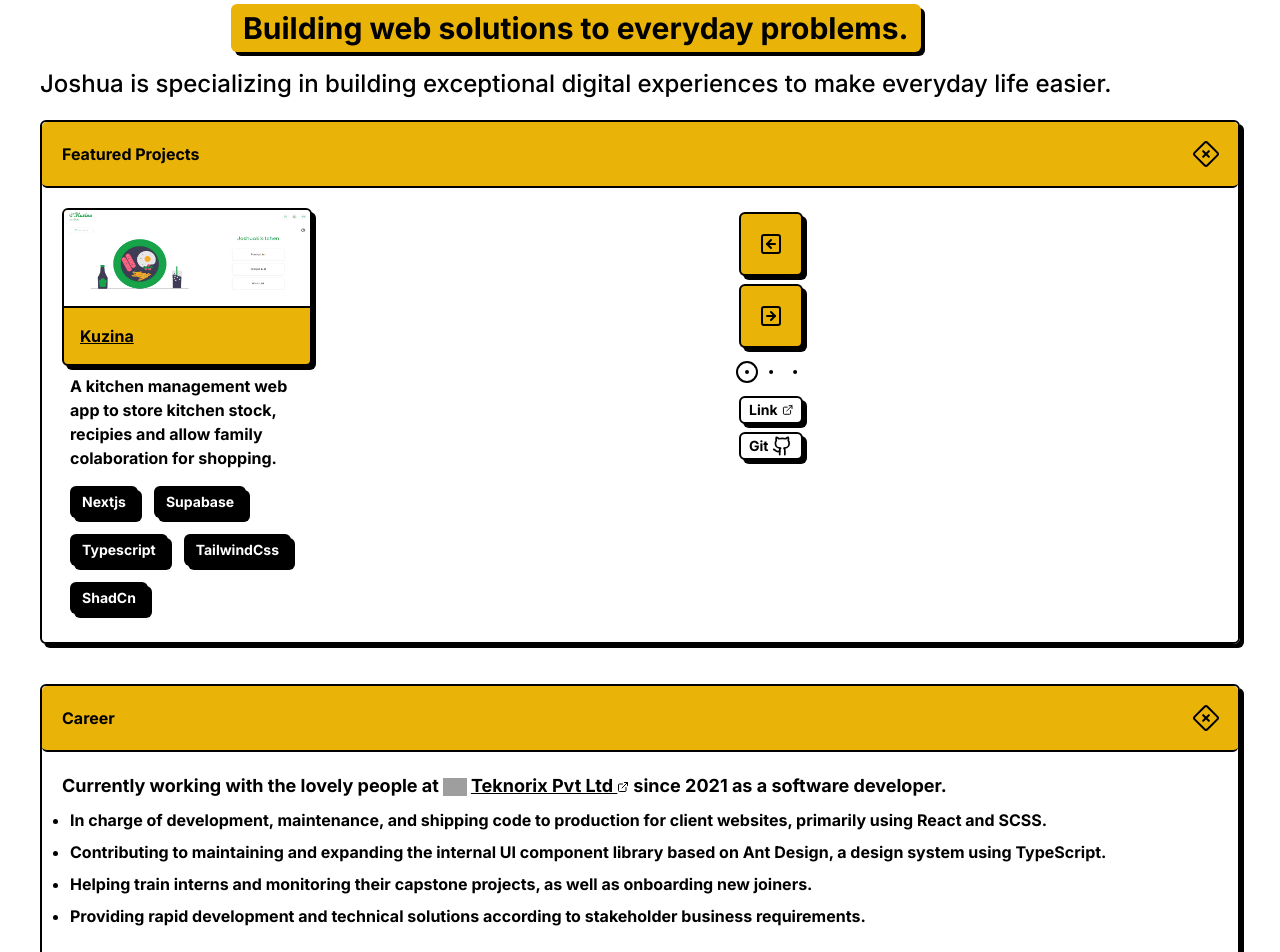
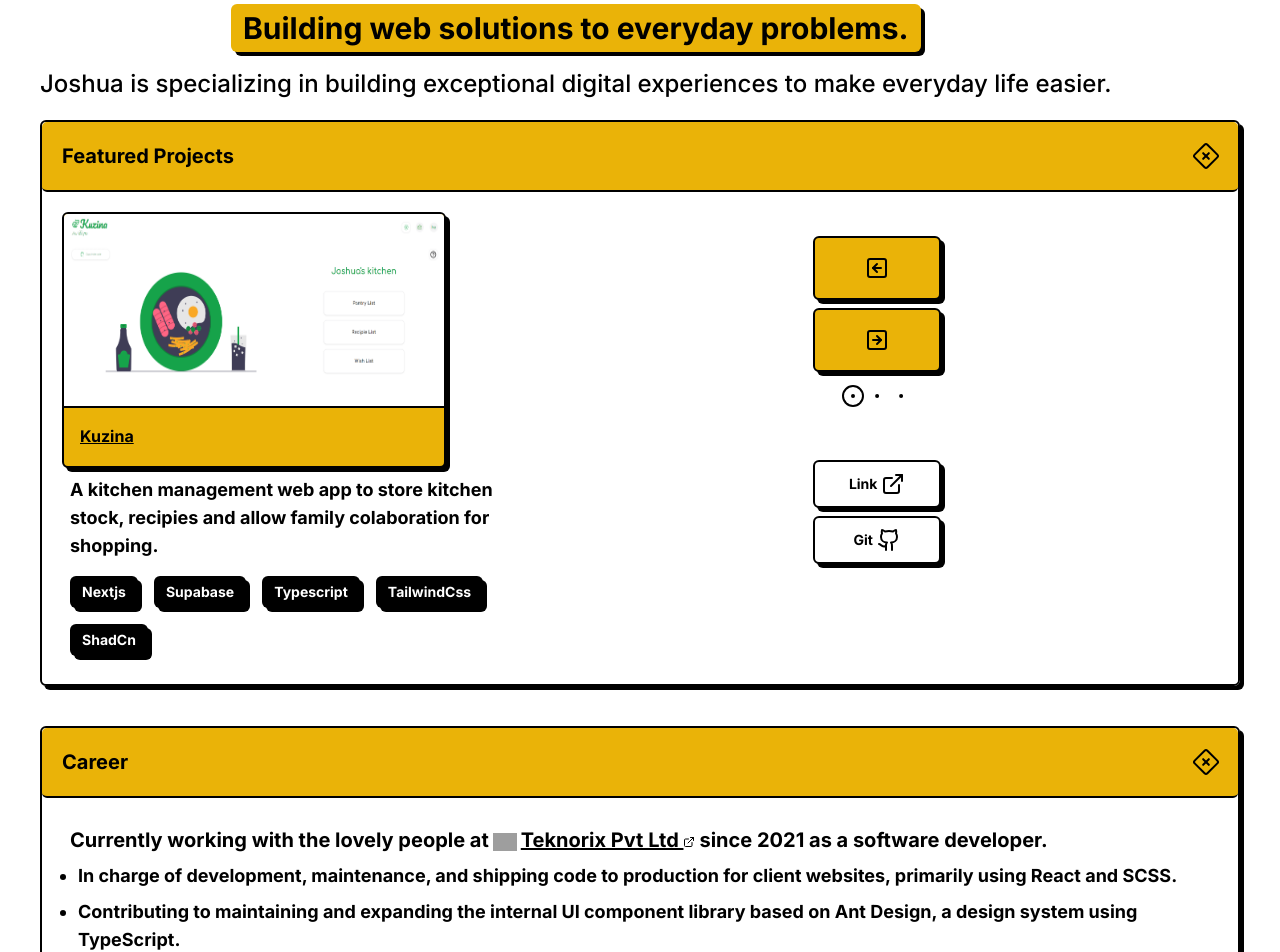
Before and after one commit to Joshuajrodrigues/dev-portfolio, a Next.js app: page / in a window 1280 px wide. Shown: the part 360-1312 px from the top of the page. Built offline with nearby package versions, Linux system fonts and the light colour scheme; grey boxes are pictures that could not be loaded.

Commit message:
md responsive ness done

```diff
--- a/components/about.tsx
+++ b/components/about.tsx
@@ -6,8 +6,8 @@
 
 const About = () => {
   return (
-    <div>
-      <section className="w-full flex flex-wrap">
+    <div className="md:p-2 md:text-lg">
+      <section className="w-full flex flex-wrap ">
         <ul className="list-disc p-2">
           <li className="mb-2">🎓Completed computer engineering in 2021.</li>
           <li className="mb-2">
--- a/components/accordian.tsx
+++ b/components/accordian.tsx
@@ -35,7 +35,7 @@
         role="button"
         aria-expanded={showContent}
         style={{ borderBottom: showContent ? "solid 2px" : "0px" }}
-        className={`flex w-full items-center justify-between rounded-[5px] border-black ${theme} p-5 font-bold`}
+        className={`flex w-full md:text-xl font-bold items-center justify-between rounded-[5px] border-black ${theme} p-5 font-bold`}
         onClick={() => {
           setShowContent(!showContent);
         }}
--- a/components/career.tsx
+++ b/components/career.tsx
@@ -5,10 +5,10 @@
 const Career = () => {
   return (
     <div>
-      <section className="w-full flex flex-wrap">
+      <section className="w-full flex flex-wrap md:p-2">
         <p>
           <a
-            className="text-lg"
+            className="text-lg md:text-xl"
             href="https://www.teknorix.com/"
             target="_blank"
           >
@@ -27,7 +27,7 @@
             </span>
           </a>
         </p>
-        <div>
+        <div className=" md:text-lg  ">
           <ul className="list-disc p-2">
             <li className="mb-2">
               In charge of development, maintenance, and shipping code to
--- a/components/contact.tsx
+++ b/components/contact.tsx
@@ -2,7 +2,7 @@
 
 const Contact = () => {
   return (
-    <div className="flex flex-col justify-start ">
+    <div className="flex flex-col justify-start md:text-lg md:p-2 ">
       <a
         className="flex items-center p-2"
         target="_blank"
--- a/components/projectCard.tsx
+++ b/components/projectCard.tsx
@@ -24,10 +24,10 @@
   return (
     <>
       <figure
-        className={`w-[250px] overflow-hidden rounded-md border-2 border-black ${theme} font-bold shadow-[4px_4px_0px_0px_rgba(0,0,0,1)]`}
+        className={`w-[250px] md:w-96 md:h-64 overflow-hidden rounded-md border-2 border-black ${theme} font-bold shadow-[4px_4px_0px_0px_rgba(0,0,0,1)]`}
       >
         <Image
-          className="w-full h-24 "
+          className="w-full h-24 md:h-48 "
           width={1000}
           height={1000}
           src={imageUrl}
@@ -39,7 +39,7 @@
           </Link>
         </figcaption>
       </figure>
-      <p className="w-full m-2">{description}</p>
+      <p className="w-full m-2 md:text-lg">{description}</p>
     </>
   );
 }
--- a/components/projectLinks.tsx
+++ b/components/projectLinks.tsx
@@ -3,11 +3,11 @@
 
 const ProjectLink = ({ visit, code }: { visit: string; code: string }) => {
   return (
-    <div className="flex flex-col items-center justify-start sm:justify-center sm:mt-2">
-      <a target="_blank" href={visit} className="flex justify-between text-sm cursor-pointer items-center rounded-md border-2 border-black bg-white w-16 m-1 px-2  font-bold shadow-[4px_4px_0px_0px_rgba(0,0,0,1)] transition-all hover:translate-x-[3px] hover:translate-y-[3px] hover:shadow-none">
+    <div className="flex flex-col items-center justify-start sm:justify-center sm:mt-2 md:mt-12">
+      <a target="_blank" href={visit} className="flex justify-center text-sm cursor-pointer items-center rounded-md border-2 border-black bg-white w-16 md:w-32 md:h-12 m-1 px-2  font-bold shadow-[4px_4px_0px_0px_rgba(0,0,0,1)] transition-all hover:translate-x-[3px] hover:translate-y-[3px] hover:shadow-none">
         Link <ExternalLink className="ml-1" />
       </a>{" "}
-      <a target="_blank"href={code} className="flex justify-between text-sm  cursor-pointer items-center rounded-md border-2 border-black bg-white w-16 m-1 px-2  font-bold shadow-[4px_4px_0px_0px_rgba(0,0,0,1)] transition-all hover:translate-x-[3px] hover:translate-y-[3px] hover:shadow-none">
+      <a target="_blank"href={code} className="flex justify-center text-sm  cursor-pointer items-center rounded-md border-2 border-black bg-white w-16 md:w-32 md:h-12 m-1 px-2  font-bold shadow-[4px_4px_0px_0px_rgba(0,0,0,1)] transition-all hover:translate-x-[3px] hover:translate-y-[3px] hover:shadow-none">
         Git <Github className="ml-1" />
       </a>
     </div>
--- a/components/projectSection.tsx
+++ b/components/projectSection.tsx
@@ -19,16 +19,16 @@
 export const ProjectSection = (props: props) => {
   return (
     <section className="w-full flex flex-col sm:flex-row justify-center sm:justify-between items-center sm:items-start ">
-      <div className="sm:w-64">
-        <div>
+      <div className="sm:w-64 md:w-2/3">
+        <div className="w-full">
           <ProjectCard
-            description={props.projectDesp}
+            description={""}
             imageUrl={props.projectImage}
             link={props.projectlink}
             text={props.projectName}
           />
+          <p className="w-full m-2 md:text-lg">{props.projectDesp}</p>
         </div>
-
         <div className="flex flex-wrap">
           {props.tags!.map((item) => (
             <Tags key={item} nostyle={true}>
@@ -37,8 +37,8 @@
           ))}
         </div>
       </div>
-      <div className="w-full sm:ml-3 flex justify-between sm:justify-center items-start sm:items-center sm:flex-col">
-        <div>
+      <div className="w-full sm:ml-3 md:ml-5 md:mt-5 flex justify-between sm:justify-center items-start sm:items-center sm:flex-col">
+        <div className="flex flex-col items-center justify-center">
           <ProjectControl />
           <Pagination />
         </div>
--- a/components/projectcontrols.tsx
+++ b/components/projectcontrols.tsx
@@ -11,7 +11,7 @@
     <div className="flex sm:flex-col">
       <Button
         className={
-          "w-16 p-1 m-1 h-16 flex items-center justify-center" + " " + theme
+          "w-16 md:w-32 p-1 m-1 h-16 flex items-center justify-center" + " " + theme
         }
         ariaLabel="Click for previous project"
         onClick={() => {
@@ -22,11 +22,11 @@
           }
         }}
       >
-        <ArrowLeftSquare />
+        <ArrowLeftSquare  />
       </Button>
       <Button
         className={
-          "w-16 p-1 m-1 h-16 flex items-center justify-center" + " " + theme
+          "w-16 md:w-32 p-1 m-1 h-16 flex items-center justify-center" + " " + theme
         }
         ariaLabel="Click for next project"
         onClick={() => {
```
